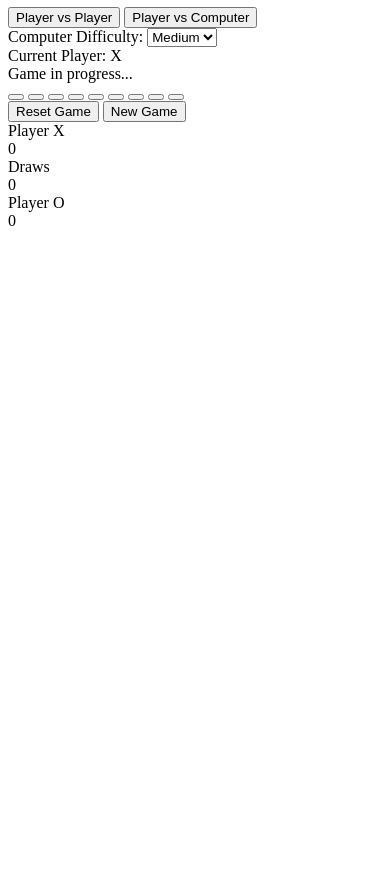
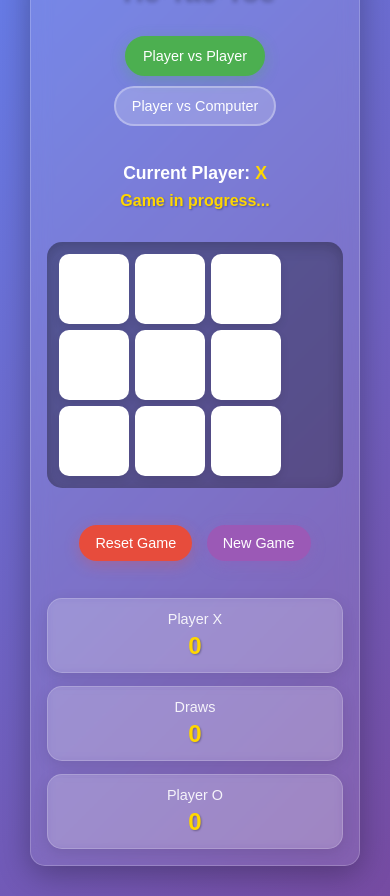
Before and after one commit to maheshdadwal07/SCT_WD_3, a plain HTML site: page index.html in a window 390 px wide. Shown: the part 73-969 px from the top of the page. Before the commit the page ends 844 px from the top, so only its background shows below. Drawn offline with Linux system fonts and the light colour scheme.

Commit message:
added styling to the game

```diff
--- a/index.html
+++ b/index.html
@@ -4,17 +4,16 @@
     <meta charset="UTF-8" />
     <meta name="viewport" content="width=device-width, initial-scale=1.0" />
     <title>Tic-Tac-Toe Game</title>
+    <link rel="stylesheet" href="styles.css" />
   </head>
   <body>
     <div class="container">
       <h1>Tic-Tac-Toe</h1>
 
-
       <div class="game-modes">
         <button class="mode-btn active" id="pvp-btn">Player vs Player</button>
         <button class="mode-btn" id="pvc-btn">Player vs Computer</button>
       </div>
-
 
       <div class="difficulty" id="difficulty-section">
         <label for="difficulty-select">Computer Difficulty: </label>
@@ -25,14 +24,12 @@
         </select>
       </div>
 
-
       <div class="game-info">
         <div class="current-player">
           Current Player: <span id="current-player">X</span>
         </div>
         <div class="game-status" id="game-status">Game in progress...</div>
       </div>
-
 
       <div class="game-board" id="game-board">
         <button class="cell" data-index="0"></button>
@@ -46,12 +43,10 @@
         <button class="cell" data-index="8"></button>
       </div>
 
-
       <div class="controls">
         <button class="reset-btn" id="reset-btn">Reset Game</button>
         <button class="new-game-btn" id="new-game-btn">New Game</button>
       </div>
-
 
       <div class="score">
         <div class="score-item">
--- /dev/null
+++ b/styles.css
@@ -0,0 +1,344 @@
+* {
+  margin: 0;
+  padding: 0;
+  box-sizing: border-box;
+}
+
+body {
+  font-family: "Arial", sans-serif;
+  background: linear-gradient(135deg, #667eea 0%, #764ba2 100%);
+  min-height: 100vh;
+  display: flex;
+  justify-content: center;
+  align-items: center;
+  color: #fff;
+  padding: 20px;
+}
+
+.container {
+  text-align: center;
+  background: rgba(255, 255, 255, 0.1);
+  padding: 2rem;
+  border-radius: 15px;
+  box-shadow: 0 8px 32px rgba(0, 0, 0, 0.3);
+  backdrop-filter: blur(10px);
+  border: 1px solid rgba(255, 255, 255, 0.2);
+  max-width: 500px;
+  width: 100%;
+}
+
+h1 {
+  margin-bottom: 1.5rem;
+  font-size: 2.5rem;
+  text-shadow: 2px 2px 4px rgba(0, 0, 0, 0.3);
+  color: #fff;
+}
+
+.game-modes {
+  margin-bottom: 2rem;
+}
+
+.mode-btn {
+  background: rgba(255, 255, 255, 0.2);
+  color: white;
+  border: 2px solid rgba(255, 255, 255, 0.3);
+  padding: 12px 20px;
+  margin: 0 8px;
+  border-radius: 25px;
+  cursor: pointer;
+  transition: all 0.3s ease;
+  font-size: 1rem;
+  font-weight: 500;
+}
+
+.mode-btn:hover {
+  background: rgba(255, 255, 255, 0.3);
+  transform: translateY(-2px);
+  box-shadow: 0 4px 15px rgba(0, 0, 0, 0.2);
+}
+
+.mode-btn.active {
+  background: #4caf50;
+  border-color: #4caf50;
+  box-shadow: 0 4px 15px rgba(76, 175, 80, 0.3);
+}
+
+.difficulty {
+  margin: 1rem 0 2rem 0;
+  display: none;
+}
+
+.difficulty.show {
+  display: block;
+}
+
+.difficulty label {
+  margin-right: 10px;
+  font-weight: 500;
+}
+
+.difficulty select {
+  background: rgba(255, 255, 255, 0.2);
+  color: white;
+  border: 2px solid rgba(255, 255, 255, 0.3);
+  padding: 8px 15px;
+  border-radius: 20px;
+  font-size: 1rem;
+  cursor: pointer;
+}
+
+.difficulty option {
+  background: #333;
+  color: white;
+}
+
+.game-info {
+  margin-bottom: 1.5rem;
+}
+
+.current-player {
+  font-size: 1.3rem;
+  margin-bottom: 0.5rem;
+  font-weight: 600;
+}
+
+.current-player span {
+  color: #ffd700;
+  font-weight: bold;
+}
+
+.game-status {
+  font-size: 1.1rem;
+  font-weight: bold;
+  color: #ffd700;
+  text-shadow: 1px 1px 2px rgba(0, 0, 0, 0.3);
+}
+
+.game-board {
+  display: grid;
+  grid-template-columns: repeat(3, 100px);
+  grid-template-rows: repeat(3, 100px);
+  gap: 8px;
+  margin: 2rem auto;
+  background: rgba(0, 0, 0, 0.3);
+  border-radius: 15px;
+  padding: 15px;
+  box-shadow: inset 0 4px 15px rgba(0, 0, 0, 0.2);
+}
+
+.cell {
+  background: #fff;
+  border: none;
+  border-radius: 10px;
+  font-size: 2.5rem;
+  font-weight: bold;
+  cursor: pointer;
+  transition: all 0.2s ease;
+  color: #333;
+  display: flex;
+  align-items: center;
+  justify-content: center;
+  box-shadow: 0 4px 8px rgba(0, 0, 0, 0.1);
+}
+
+.cell:hover {
+  background: #f0f0f0;
+  transform: scale(0.95);
+  box-shadow: 0 2px 8px rgba(0, 0, 0, 0.2);
+}
+
+.cell:disabled {
+  cursor: not-allowed;
+  opacity: 0.8;
+}
+
+.cell.x {
+  color: #e74c3c;
+  text-shadow: 2px 2px 4px rgba(0, 0, 0, 0.1);
+}
+
+.cell.o {
+  color: #3498db;
+  text-shadow: 2px 2px 4px rgba(0, 0, 0, 0.1);
+}
+
+.winning-cell {
+  background: #2ecc71 !important;
+  color: white !important;
+  animation: pulse 0.8s ease-in-out infinite alternate;
+  box-shadow: 0 0 20px rgba(46, 204, 113, 0.6);
+}
+
+@keyframes pulse {
+  from {
+    transform: scale(1);
+    box-shadow: 0 0 20px rgba(46, 204, 113, 0.6);
+  }
+  to {
+    transform: scale(1.05);
+    box-shadow: 0 0 30px rgba(46, 204, 113, 0.8);
+  }
+}
+
+.controls {
+  margin: 2rem 0;
+}
+
+.reset-btn,
+.new-game-btn {
+  background: #e74c3c;
+  color: white;
+  border: none;
+  padding: 12px 20px;
+  border-radius: 25px;
+  cursor: pointer;
+  font-size: 1rem;
+  font-weight: 500;
+  transition: all 0.3s ease;
+  margin: 0 8px;
+  box-shadow: 0 4px 15px rgba(231, 76, 60, 0.3);
+}
+
+.new-game-btn {
+  background: #9b59b6;
+  box-shadow: 0 4px 15px rgba(155, 89, 182, 0.3);
+}
+
+.reset-btn:hover {
+  background: #c0392b;
+  transform: translateY(-2px);
+  box-shadow: 0 6px 20px rgba(231, 76, 60, 0.4);
+}
+
+.new-game-btn:hover {
+  background: #8e44ad;
+  transform: translateY(-2px);
+  box-shadow: 0 6px 20px rgba(155, 89, 182, 0.4);
+}
+
+.score {
+  display: flex;
+  justify-content: center;
+  gap: 1.5rem;
+  margin-top: 2rem;
+  font-size: 1rem;
+  flex-wrap: wrap;
+}
+
+.score-item {
+  background: rgba(255, 255, 255, 0.15);
+  padding: 15px 20px;
+  border-radius: 15px;
+  border: 1px solid rgba(255, 255, 255, 0.2);
+  box-shadow: 0 4px 15px rgba(0, 0, 0, 0.1);
+  backdrop-filter: blur(5px);
+  min-width: 80px;
+}
+
+.score-label {
+  font-size: 0.9rem;
+  margin-bottom: 5px;
+  opacity: 0.9;
+  font-weight: 500;
+}
+
+.score-value {
+  font-size: 1.5rem;
+  font-weight: bold;
+  color: #ffd700;
+  text-shadow: 1px 1px 2px rgba(0, 0, 0, 0.3);
+}
+
+@media (max-width: 600px) {
+  .container {
+    padding: 1.5rem;
+    margin: 10px;
+  }
+
+  h1 {
+    font-size: 2rem;
+  }
+
+  .game-board {
+    grid-template-columns: repeat(3, 80px);
+    grid-template-rows: repeat(3, 80px);
+    gap: 6px;
+    padding: 12px;
+  }
+
+  .cell {
+    font-size: 2rem;
+  }
+
+  .mode-btn,
+  .reset-btn,
+  .new-game-btn {
+    padding: 10px 16px;
+    font-size: 0.9rem;
+    margin: 5px;
+  }
+
+  .score {
+    gap: 1rem;
+  }
+
+  .score-item {
+    padding: 12px 16px;
+    min-width: 70px;
+  }
+
+  .current-player {
+    font-size: 1.1rem;
+  }
+
+  .game-status {
+    font-size: 1rem;
+  }
+}
+
+@media (max-width: 400px) {
+  .container {
+    padding: 1rem;
+  }
+
+  .game-board {
+    grid-template-columns: repeat(3, 70px);
+    grid-template-rows: repeat(3, 70px);
+  }
+
+  .cell {
+    font-size: 1.8rem;
+  }
+
+  .score {
+    flex-direction: column;
+    gap: 0.8rem;
+  }
+
+  h1 {
+    font-size: 1.8rem;
+  }
+}
+
+.cell:active {
+  transform: scale(0.9);
+}
+
+.mode-btn:active,
+.reset-btn:active,
+.new-game-btn:active {
+  transform: translateY(0);
+}
+
+.mode-btn:focus,
+.reset-btn:focus,
+.new-game-btn:focus,
+.cell:focus,
+.difficulty select:focus {
+  outline: 2px solid #ffd700;
+  outline-offset: 2px;
+}
+
+* {
+  transition: all 0.2s ease;
+}
```
